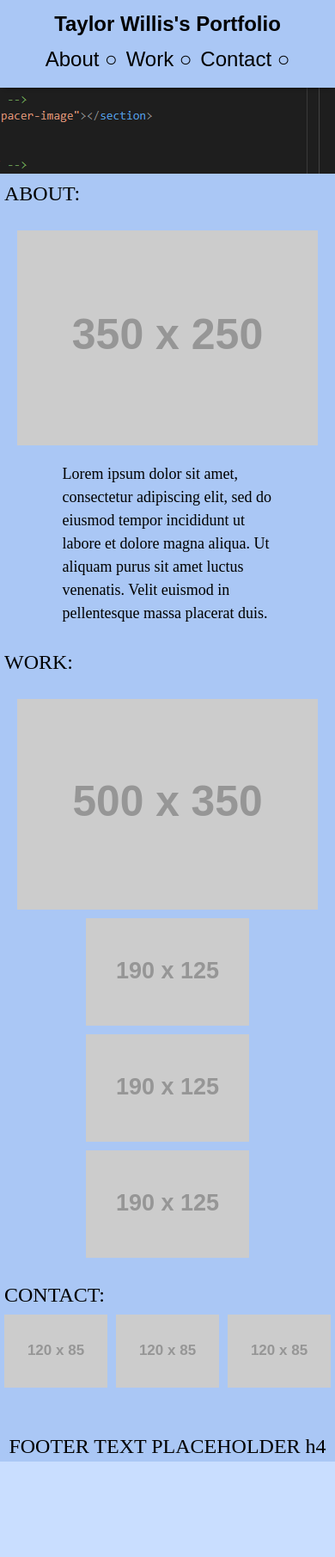
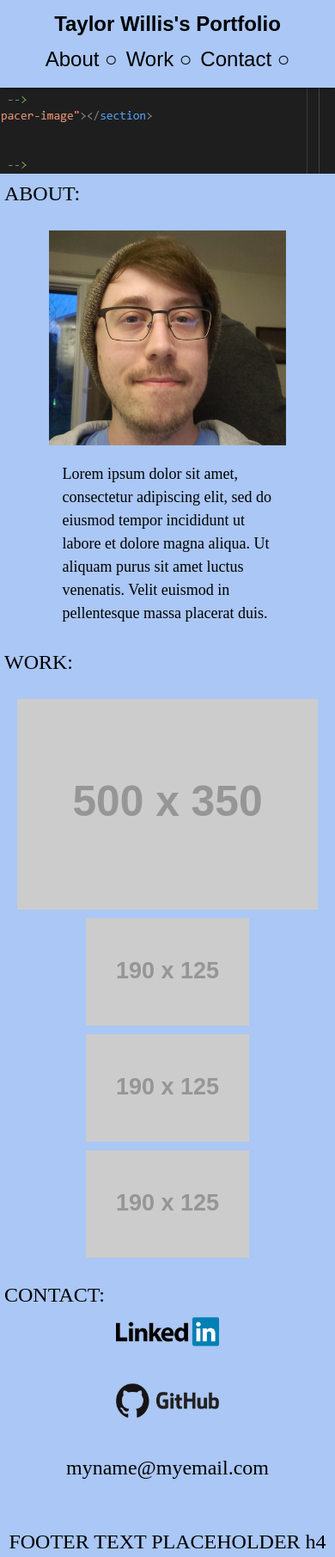
Before and after one commit to t-willis/portfolio-html-css-projects, a plain HTML site: page index.html in a window 390 px wide. Shown: the whole page at 86% size. Before the commit the page ends 1700 px from the top, so only its background shows below. Drawn offline with Linux system fonts and the light colour scheme; placeholder pictures from the web are drawn by us.

Commit message:
added images for contact section, profile picture, linked contact images to linkedin and github

```diff
--- a/assets/css/style.css
+++ b/assets/css/style.css
@@ -140,8 +140,14 @@ header ul li::after {
     display: flex;
     flex-direction: row;
     justify-content: center;
-    gap: 10px;
+    gap: 30px;
 }
+
+.contact-info img {
+    height: 40px;
+    width: 120px;
+}
+
 
 
 footer {
@@ -163,4 +169,8 @@ footer {
         flex-direction: column;
         align-items: center;
     }
+    .contact-info {
+        flex-direction: column;
+        align-items: center;
+    }
   }
--- a/index.html
+++ b/index.html
@@ -31,14 +31,14 @@
 
     <!-- MAIN CONTENT -->
     <main class="content">
-        <div class="card"><h3>ABOUT:</h3></div>
-        <section class="about-me" id="about-me">
-            <img src="https://placehold.co/350x250" alt="About Me section image">
+        <div class="card" id="about-me"><h3>ABOUT:</h3></div>
+        <section class="about-me">
+            <img src="./assets/images/t-willis-500x454.png" alt="About Me section image">
             <article>Lorem ipsum dolor sit amet, consectetur adipiscing elit, sed do eiusmod tempor incididunt ut labore et dolore magna aliqua. Ut aliquam purus sit amet luctus venenatis. Velit euismod in pellentesque massa placerat duis.</article>
         </section>
 
-        <div class="card"><h3>WORK:</h3></div>
-        <section class="work-projects" id="work-projects">
+        <div class="card" id="work-projects"><h3>WORK:</h3></div>
+        <section class="work-projects">
             <div class="feat-proj">
                 <img src="https://placehold.co/500x350" alt="Featured Project image">
             </div>
@@ -51,11 +51,11 @@
 
         </section>
 
-        <div class="card"><h3>CONTACT:</h3></div>
-        <section class="contact-info" id="contact-info">
-            <img src="https://placehold.co/120x85" alt="contact 1">
-            <img src="https://placehold.co/120x85" alt="contact 2">
-            <img src="https://placehold.co/120x85" alt="contact 3">
+        <div class="card" id="contact-info"><h3>CONTACT:</h3></div>
+        <section class="contact-info">
+            <a href="https://www.linkedin.com/in/taylor-willis-967721273/"><img src="./assets/images/linkedin-transparent-192x61.png" alt="t-willis Linkedin"></a>
+            <a href="https://github.com/t-willis"><img src="./assets/images/github-transparent-192x61.png" alt="t-willis Github"></a>
+            <p>myname@myemail.com</p>
         </section>
 
     </main>
```
Also changed, not shown: assets/images/github-transparent-192x61.png (added), assets/images/linkedin-transparent-192x61.png (added), assets/images/t-willis-500x454.png (added).
